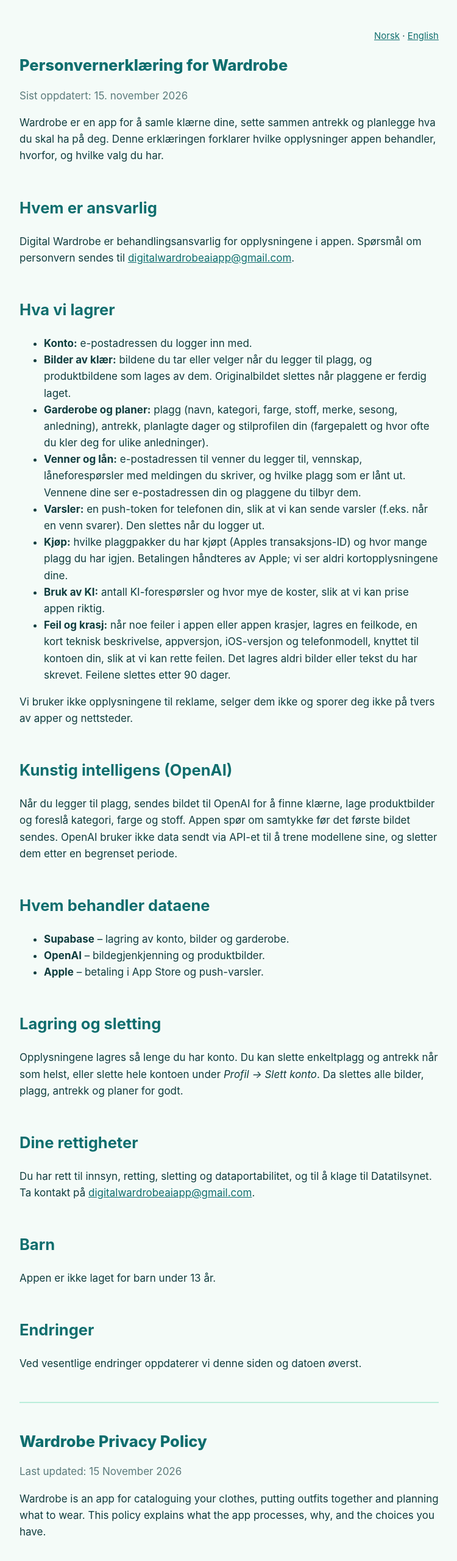
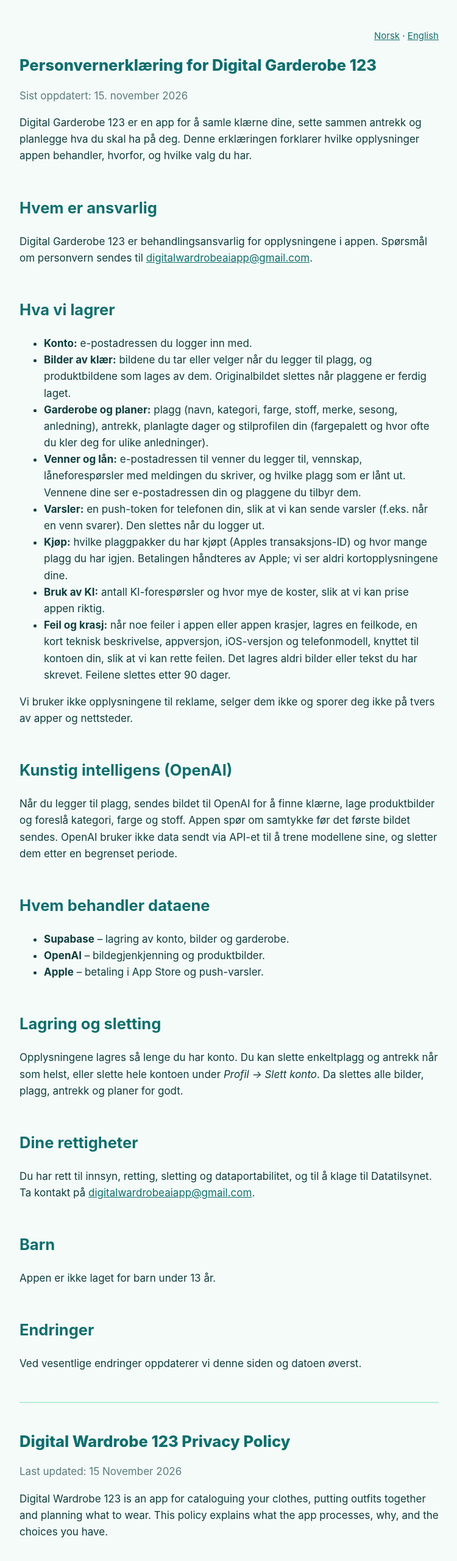
Before and after one commit to kariskjold/digitalwardrobe-privacy-app, a plain HTML site: page privacy.html in a window 1280 px wide. Shown: the top 2560 px of the page at 61% size, without its empty margins (264-1014 px from the left). Drawn offline with Linux system fonts and the light colour scheme.

Commit message:
Update the site from appstore/site

```diff
--- a/privacy.html
+++ b/privacy.html
@@ -3,7 +3,7 @@
 <head>
 <meta charset="utf-8">
 <meta name="viewport" content="width=device-width, initial-scale=1">
-<title>Wardrobe – Personvern</title>
+<title>Digital Garderobe 123 – Personvern / Privacy</title>
 <link rel="stylesheet" href="style.css">
 </head>
 <body>
@@ -11,13 +11,13 @@
 <p class="lang"><a href="#nb">Norsk</a> · <a href="#en">English</a></p>
 
 <article id="nb">
-<h1>Personvernerklæring for Wardrobe</h1>
+<h1>Personvernerklæring for Digital Garderobe 123</h1>
 <p class="muted">Sist oppdatert: 15. november 2026</p>
 
-<p>Wardrobe er en app for å samle klærne dine, sette sammen antrekk og planlegge hva du skal ha på deg. Denne erklæringen forklarer hvilke opplysninger appen behandler, hvorfor, og hvilke valg du har.</p>
+<p>Digital Garderobe 123 er en app for å samle klærne dine, sette sammen antrekk og planlegge hva du skal ha på deg. Denne erklæringen forklarer hvilke opplysninger appen behandler, hvorfor, og hvilke valg du har.</p>
 
 <h2>Hvem er ansvarlig</h2>
-<p>Digital Wardrobe er behandlingsansvarlig for opplysningene i appen. Spørsmål om personvern sendes til <a href="mailto:digitalwardrobeaiapp@gmail.com">digitalwardrobeaiapp@gmail.com</a>.</p>
+<p>Digital Garderobe 123 er behandlingsansvarlig for opplysningene i appen. Spørsmål om personvern sendes til <a href="mailto:digitalwardrobeaiapp@gmail.com">digitalwardrobeaiapp@gmail.com</a>.</p>
 
 <h2>Hva vi lagrer</h2>
 <ul>
@@ -59,13 +59,13 @@
 <hr>
 
 <article id="en">
-<h1>Wardrobe Privacy Policy</h1>
+<h1>Digital Wardrobe 123 Privacy Policy</h1>
 <p class="muted">Last updated: 15 November 2026</p>
 
-<p>Wardrobe is an app for cataloguing your clothes, putting outfits together and planning what to wear. This policy explains what the app processes, why, and the choices you have.</p>
+<p>Digital Wardrobe 123 is an app for cataloguing your clothes, putting outfits together and planning what to wear. This policy explains what the app processes, why, and the choices you have.</p>
 
 <h2>Who is responsible</h2>
-<p>Digital Wardrobe is the data controller for the data in the app. Privacy questions: <a href="mailto:digitalwardrobeaiapp@gmail.com">digitalwardrobeaiapp@gmail.com</a>.</p>
+<p>Digital Wardrobe 123 is the data controller for the data in the app. Privacy questions: <a href="mailto:digitalwardrobeaiapp@gmail.com">digitalwardrobeaiapp@gmail.com</a>.</p>
 
 <h2>What we store</h2>
 <ul>
```
Also changed, not shown: index.html (+3 -3 lines).
